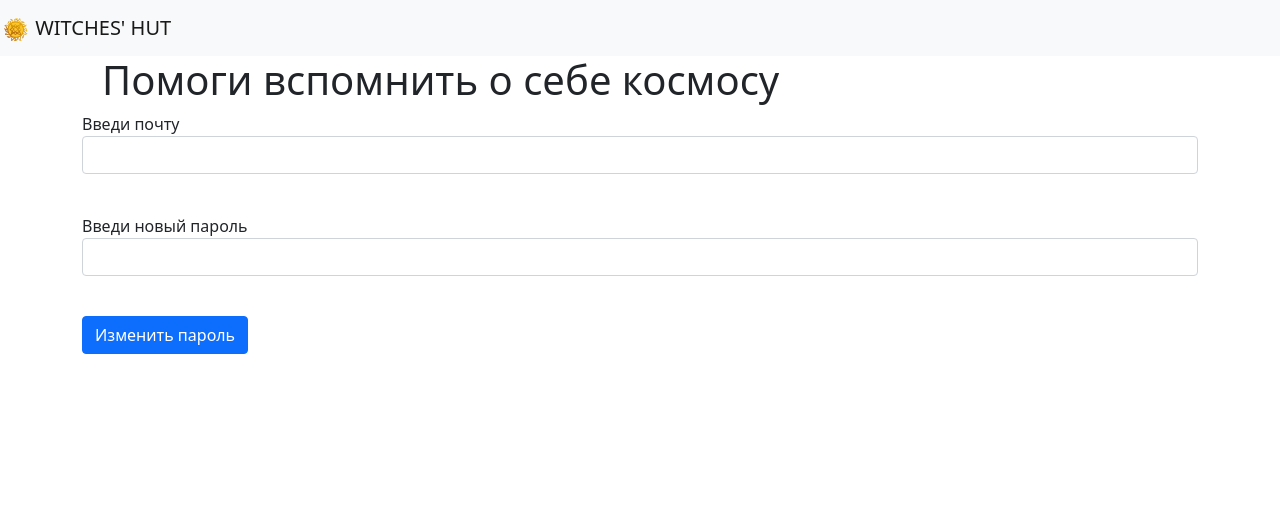
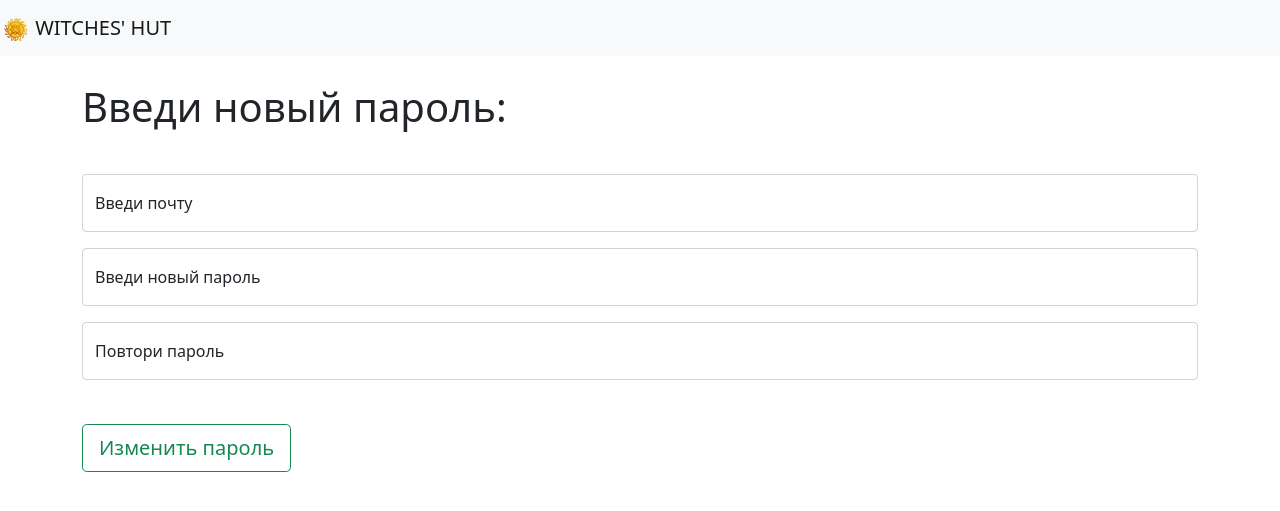
Before and after one commit to PinguinCake/witches-hut, a Flask app: page /frecovery in a window 1280 px wide. Shown: the top 511 px of the page. Run offline with Flask 2, Linux system fonts and the light colour scheme.

Commit message:
Update recovery1.html

```diff
--- a/templates/recovery1.html
+++ b/templates/recovery1.html
@@ -1,12 +1,21 @@
 {% extends "base2.html" %}
 
 {% block content %}
-    <h1>Помоги вспомнить о себе космосу </h1>
+<head>
+    <meta charset="UTF-8">
+    <title>{{ title }}</title>
+</head>
+<body>
+    <h6> &nbsp; </h6>
+    <h6 class="display-6">Введи новый пароль:</h6>
+    <h6> &nbsp; </h6>
     <form action="" method="post">
         {{ form.hidden_tag() }}
         <p>
-            {{ form.email.label }}<br>
-            {{ form.email(class="form-control", type="email") }}<br>
+            <div class="form-floating mb-3">
+                {{ form.email(class="form-control", type="email", id="floatingInput", placeholder="name@example.com") }}
+                <label for="floatingInput">{{ form.email.label }}</label>
+            </div>
             {% for error in form.email.errors %}
                 <div class="alert alert-danger" role="alert">
                     {{ error }}
@@ -14,15 +23,30 @@
             {% endfor %}
         </p>
         <p>
-            {{ form.password.label }}<br>
-            {{ form.password(class="form-control", type="password") }}<br>
+            <div class="form-floating">
+                {{ form.password(class="form-control", type="password", id="floatingPassword", placeholder="Password") }}
+                <label for="floatingPassword">{{ form.password.label }}</label>
+            </div>
             {% for error in form.password.errors %}
                 <div class="alert alert-danger" role="alert">
                     {{ error }}
                 </div>
             {% endfor %}
         </p>
-        <p>{{ form.submit(type="submit", class="btn btn-primary") }}</p>
+        <p>
+            <div class="form-floating">
+                {{ form.confirm(class="form-control", type="password", id="floatingPassword", placeholder="Password") }}
+                <label for="floatingPassword">{{ form.confirm.label }}</label>
+            </div>
+            {% for error in form.confirm.errors %}
+                <div class="alert alert-danger" role="alert">
+                    {{ error }}
+                </div>
+            {% endfor %}
+        </p>
+        <h6> &nbsp; </h6>
+        <p>{{ form.submit(type="submit", class="btn btn-outline-success btn-lg") }}</p>
         <div>{{ message }}</div>
     </form>
+</body>
 {% endblock %}
```
